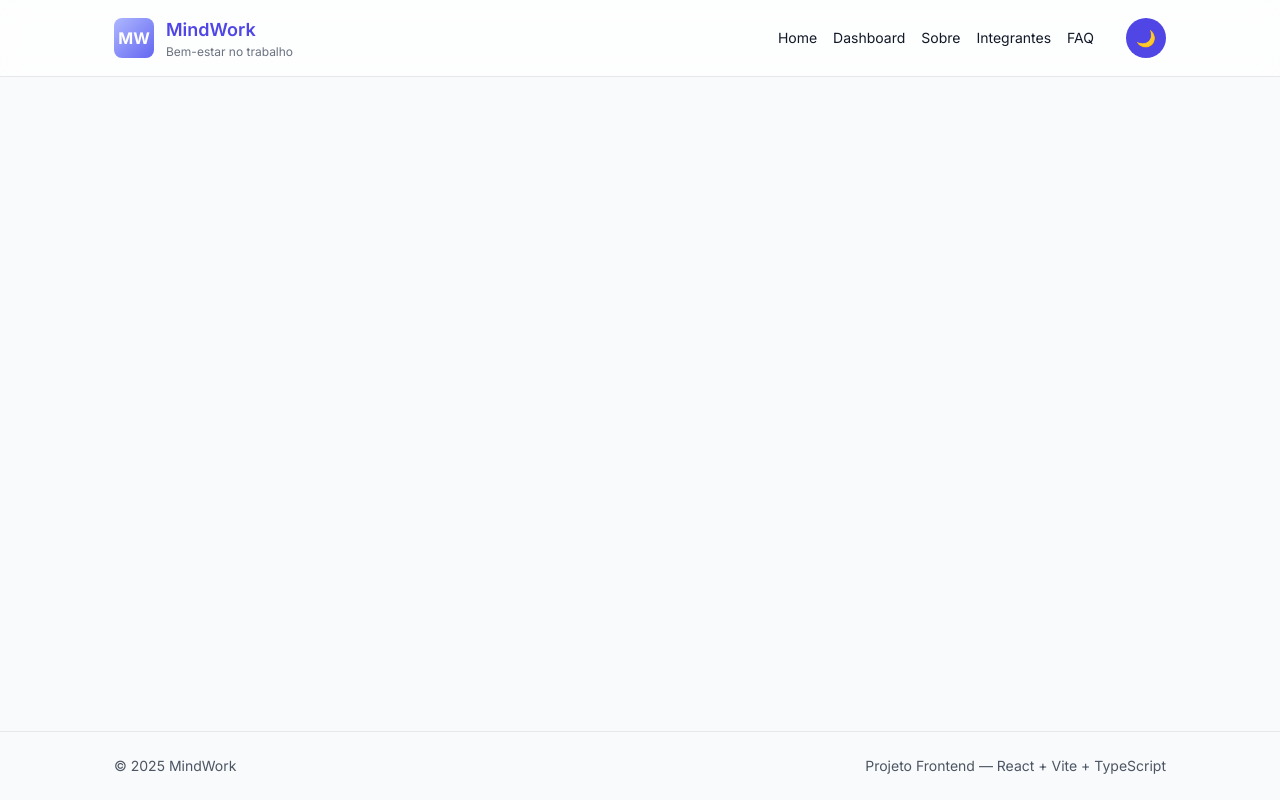
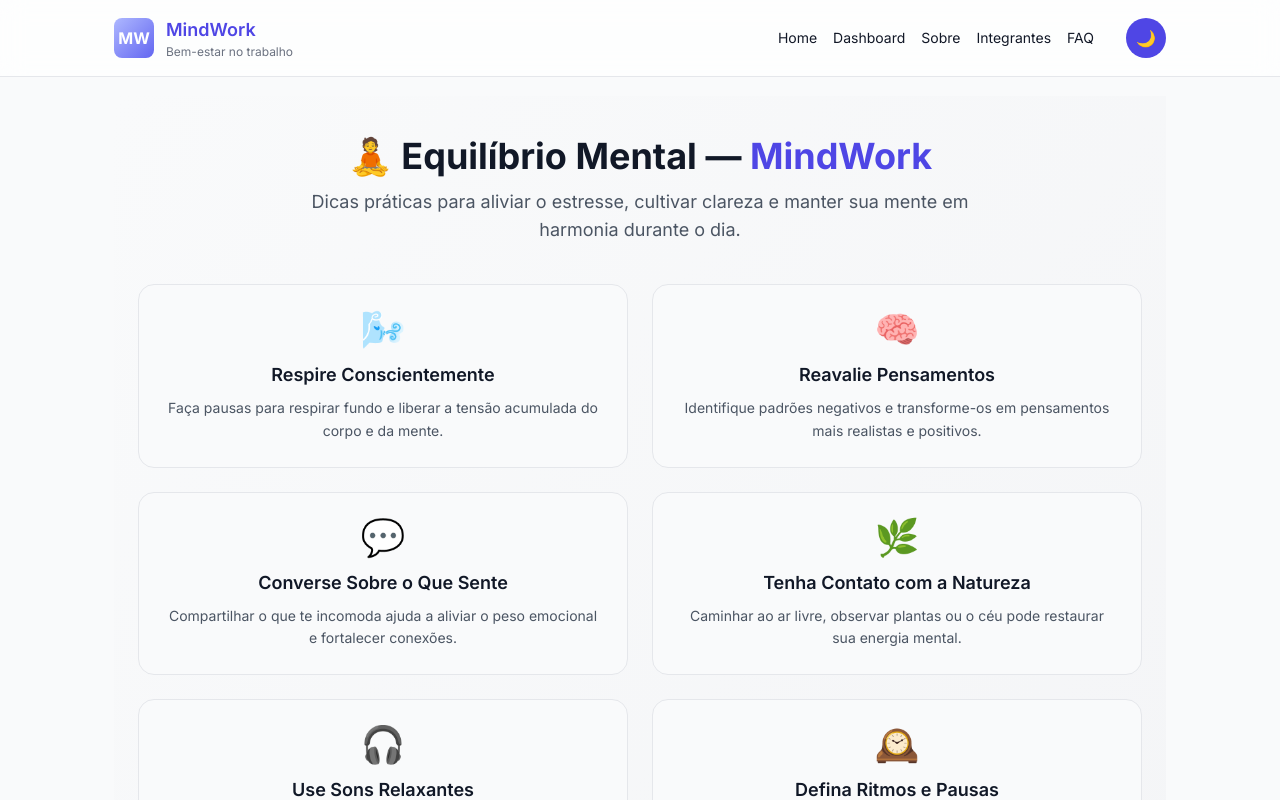
Before and after one commit to 1TDSPG-Projeto-HC/GS---segundo-semestre, a React (Vite) app: page /dicas in a window 1280 px wide. Shown: the top 800 px of the page. Built offline with nearby package versions, Linux system fonts and the light colour scheme; no server answers.

Commit message:
feat(dicas): criar página Equilíbrio Mental com dicas práticas e configurar rota

```diff
--- a/src/App.tsx
+++ b/src/App.tsx
@@ -10,6 +10,7 @@ import Integrantes from './pages/Integrantes'
 import Header from './components/Header'
 import Footer from './components/Footer'
 import Alongamento from './pages/Alongamento'
+import Dicas from './pages/Dicas'
 
 export default function App() {
   return (
@@ -25,6 +26,7 @@ export default function App() {
           <Route path="/respiracao" element={<Respiracao />} />
           <Route path='/integrantes' element={<Integrantes />} />
           <Route path='/alongamento' element={<Alongamento />} />
+          <Route path='/dicas' element={<Dicas />} />
         </Routes>
       </main>
       <Footer />
--- /dev/null
+++ b/src/pages/Dicas.tsx
@@ -0,0 +1,71 @@
+import React from "react";
+import { motion } from "framer-motion";
+
+interface Dica {
+  icone: string;
+  titulo: string;
+  descricao: string;
+}
+
+export default function EquilibrioMental() {
+  const dicas: Dica[] = [
+    { icone: "🌬️", titulo: "Respire Conscientemente", descricao: "Faça pausas para respirar fundo e liberar a tensão acumulada do corpo e da mente." },
+    { icone: "🧠", titulo: "Reavalie Pensamentos", descricao: "Identifique padrões negativos e transforme-os em pensamentos mais realistas e positivos." },
+    { icone: "💬", titulo: "Converse Sobre o Que Sente", descricao: "Compartilhar o que te incomoda ajuda a aliviar o peso emocional e fortalecer conexões." },
+    { icone: "🌿", titulo: "Tenha Contato com a Natureza", descricao: "Caminhar ao ar livre, observar plantas ou o céu pode restaurar sua energia mental." },
+    { icone: "🎧", titulo: "Use Sons Relaxantes", descricao: "Músicas suaves ou sons da natureza ajudam a diminuir o ritmo interno e acalmar." },
+    { icone: "🕰️", titulo: "Defina Ritmos e Pausas", descricao: "Trabalhe com intervalos planejados. Pausas curtas renovam foco e produtividade." },
+    { icone: "💤", titulo: "Durma Bem", descricao: "Sono de qualidade é essencial para equilíbrio emocional e clareza mental." },
+    { icone: "🍎", titulo: "Cuide da Alimentação", descricao: "Prefira alimentos leves e nutritivos. Evite excesso de cafeína e açúcar." },
+    { icone: "🧘‍♀️", titulo: "Pratique Meditação", descricao: "Apenas alguns minutos diários de atenção plena já reduzem o estresse e melhoram o foco." },
+    { icone: "📅", titulo: "Organize Sua Rotina", descricao: "Planeje o dia com equilíbrio entre obrigações e descanso. A previsibilidade traz calma." },
+  ];
+
+  return (
+    <div className="min-h-screen w-full bg-gradient-to-br from-gray-50 to-gray-100 dark:from-gray-900 dark:to-slate-900 text-gray-900 dark:text-gray-100 flex flex-col items-center py-10 px-6 transition-colors duration-500">
+      <motion.header
+        initial={{ opacity: 0, y: -15 }}
+        animate={{ opacity: 1, y: 0 }}
+        transition={{ duration: 0.6 }}
+        className="text-center mb-10"
+      >
+        <h1 className="text-3xl md:text-4xl font-bold text-gray-900 dark:text-white">
+          🧘 Equilíbrio Mental — <span className="text-indigo-600 dark:text-indigo-400">MindWork</span>
+        </h1>
+        <p className="text-gray-600 dark:text-gray-400 mt-3 text-base md:text-lg max-w-2xl mx-auto">
+          Dicas práticas para aliviar o estresse, cultivar clareza e manter sua mente em harmonia durante o dia.
+        </p>
+      </motion.header>
+
+      <div className="grid grid-cols-1 sm:grid-cols-2 gap-6 max-w-5xl w-full">
+        {dicas.map((dica, i) => (
+          <motion.div
+            key={i}
+            initial={{ opacity: 0, y: 30 }}
+            animate={{ opacity: 1, y: 0 }}
+            transition={{ delay: i * 0.05, duration: 0.6 }}
+            whileHover={{
+              scale: 1.04,
+              boxShadow:
+                "0 0 14px rgba(255,255,255,0.25), 0 0 4px rgba(255,255,255,0.2)",
+            }}
+            className="relative flex flex-col items-center text-center p-6 rounded-2xl border border-gray-200 dark:border-slate-700 bg-gray-50 dark:bg-slate-800 hover:shadow-xl transition-all duration-150 ease-out"
+          >
+            <div className="absolute inset-0 rounded-2xl pointer-events-none border border-transparent dark:border-white/10 border-black/10"></div>
+            <div className="text-4xl mb-3">{dica.icone}</div>
+            <h2 className="text-lg font-semibold text-gray-900 dark:text-white mb-2">
+              {dica.titulo}
+            </h2>
+            <p className="text-gray-600 dark:text-gray-400 text-sm leading-relaxed">
+              {dica.descricao}
+            </p>
+          </motion.div>
+        ))}
+      </div>
+
+      <footer className="mt-14 text-gray-600 dark:text-gray-400 text-sm border-t border-gray-300 dark:border-slate-700 pt-6 text-center w-full max-w-5xl">
+        Cultivar equilíbrio mental é um exercício diário de autocuidado 🌸
+      </footer>
+    </div>
+  );
+}
```
